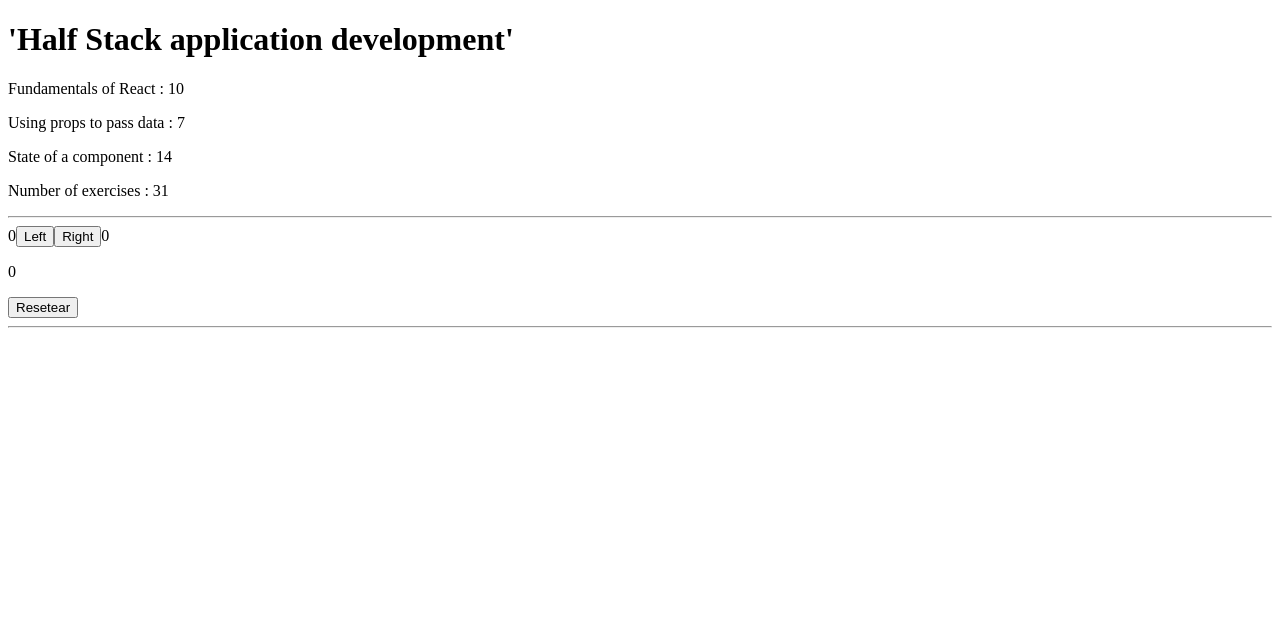
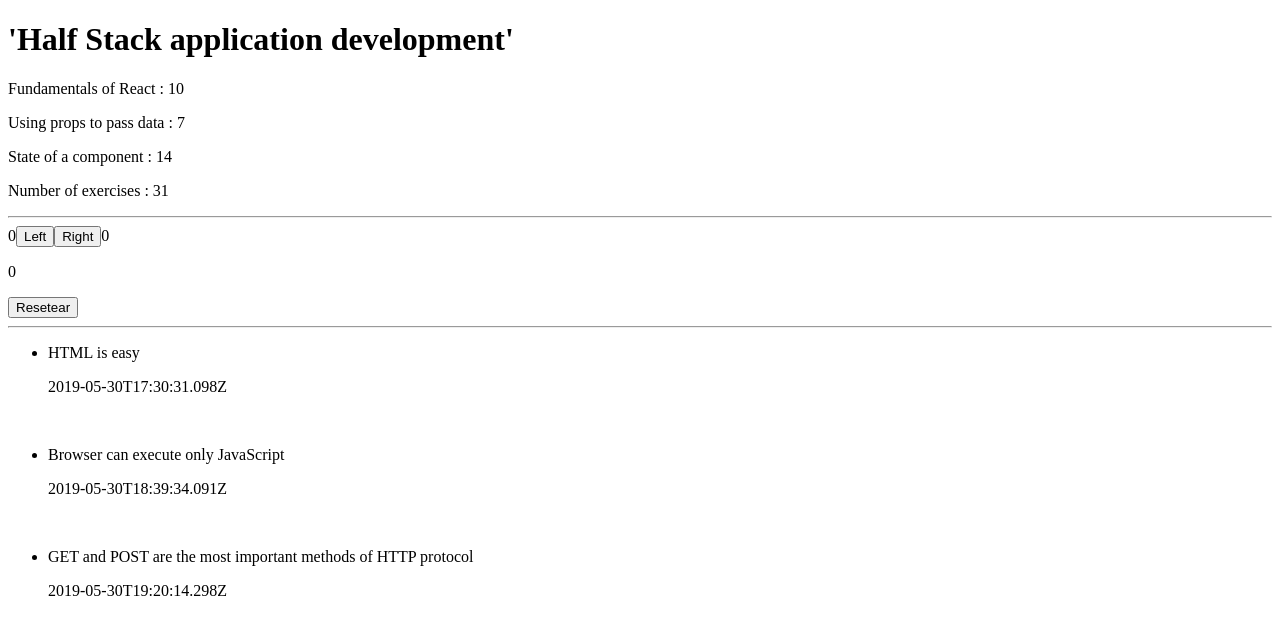
Before and after one commit to LeoteauG/midu-Bootcamp, a React (Create React App) app in the folder part1/courseinfo/: page / in a window 1280 px wide. Shown: the top 634 px of the page. Built offline with nearby package versions, Linux system fonts and the light colour scheme.

Commit message:
Add: implementación de componente para renderizar listas

```diff
--- a/part1/courseinfo/src/App.js
+++ b/part1/courseinfo/src/App.js
@@ -2,6 +2,7 @@
 import Content from "./components/Content"
 import Total from "./components/Total"
 import Clicksused from "./components/State"
+import Colection from "./components/collection"
 
 const App = () => {
   return (
@@ -12,6 +13,7 @@
       <hr/>
       <Clicksused/>
       <hr/>
+      <Colection/>
     </div>
   )
 }
--- /dev/null
+++ b/part1/courseinfo/src/components/collection.js
@@ -0,0 +1,40 @@
+const Colection = () => {
+
+    const notes = [
+        {
+          id: 1,
+          content: 'HTML is easy',
+          date: '2019-05-30T17:30:31.098Z',
+          important: true,
+        },
+        {
+          id: 2,
+          content: 'Browser can execute only JavaScript',
+          date: '2019-05-30T18:39:34.091Z',
+          important: false,
+        },
+        {
+          id: 3,
+          content: 'GET and POST are the most important methods of HTTP protocol',
+          date: '2019-05-30T19:20:14.298Z',
+          important: true,
+        },
+      ]
+      return (
+        <div>
+
+            {notes.map(({content,date}) =>{
+                return (
+                    <ul>
+                        <li>{content}</li>
+                        <p>{date}</p>
+                        <br/>
+                    </ul>
+                )
+            })}
+
+        </div>
+      )
+}
+
+export default Colection;
```
